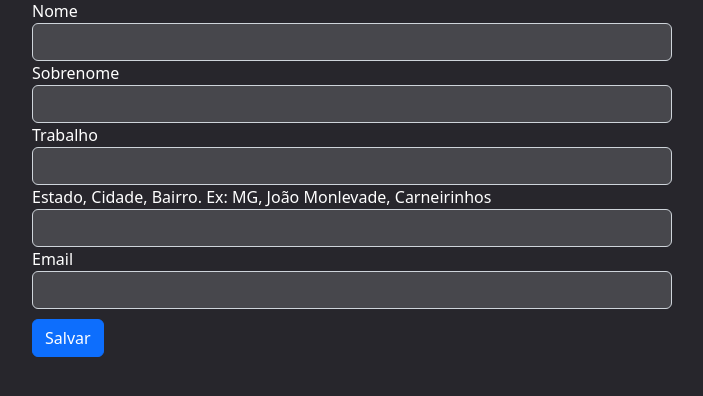
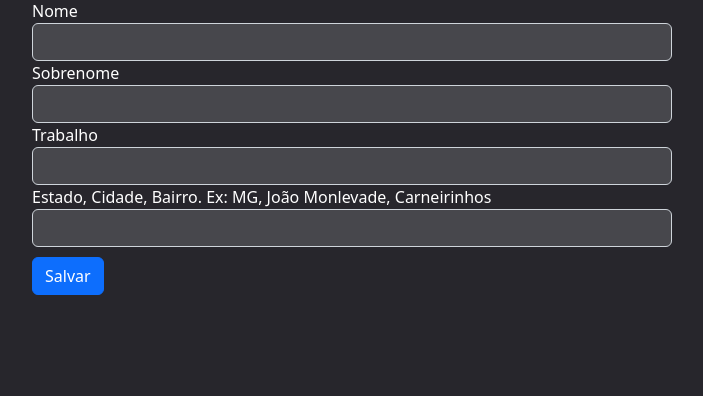
Before and after one commit to bigodom/BUSCABICO, a Flask app: page /cadastro in a window 1280 px wide. Shown: the part 199-595 px from the top of the page, without its empty margins (288-991 px from the left). Run offline with Flask 2, Linux system fonts and the light colour scheme; the visitor is signed in with stand-in values (Sample User, id 1); some libraries are stand-ins or nearby versions.

Commit message:
cadastro com o mesmo email

```diff
--- a/app.py
+++ b/app.py
@@ -239,7 +239,6 @@ def criar():
         sobrenome = request.form['sobrenome']
         trabalho = request.form['trabalho']
         endereco = request.form['endereco']
-        email = request.form['email']
 
     today = date.today()
 
@@ -255,14 +254,11 @@ def criar():
     except OperationalError as e:
         echo(f'O erro {e} ocorreu. Tente novamente.')
 
-
-
-
     confereEmail = (
         f'''
         SELECT  t.fk_uemail
         FROM    trabalhador t
-        WHERE   t.fk_uemail like '{email}'
+        WHERE   t.fk_uemail like '{session['email']}'
         '''
     )
     try:
@@ -270,12 +266,23 @@ def criar():
     except OperationalError as e:
         echo(f'O erro {e} ocorreu. Tente novamente.')
     if resultado:
-        echo("O email ja foi cadastrado.")
+        cadastro2 = (
+        f'''
+        INSERT INTO oferece
+        VALUES ('{trabalho}', '{session['email']}', 'TRUE')
+        '''
+        )
+        try:
+            execute_query(connection, cadastro2)
+        except OperationalError as e:
+            echo(f'O erro {e} ocorreu. Tente novamente.')
+        return redirect(url_for('index'))
+
     else:
         cadastroTrabalhador = (
         f'''
         INSERT INTO Trabalhador
-        VALUES ('{today}', '{nome}', '{sobrenome}', '{endereco}', '{email}')
+        VALUES ('{today}', '{nome}', '{sobrenome}', '{endereco}', '{session['email']}')
         '''
         )
         try:
@@ -285,7 +292,7 @@ def criar():
         cadastro2 = (
         f'''
         INSERT INTO oferece
-        VALUES ('{trabalho}', '{email}', 'TRUE')
+        VALUES ('{trabalho}', '{session['email']}', 'TRUE')
         '''
         )
         try:
@@ -293,13 +300,6 @@ def criar():
         except OperationalError as e:
             echo(f'O erro {e} ocorreu. Tente novamente.')
         return redirect(url_for('index'))
-
-
-
-    #cadastro = Cadastro(nome, trabalho, cidade, bairro, telefone)
-    #lista.append(cadastro)
-    flash('Email já cadastrado')
-    return redirect(url_for('cadastro'))
 
 
 @app.route('/login')
--- a/templates/cadastro.html
+++ b/templates/cadastro.html
@@ -25,10 +25,6 @@
               <label for="endereco">Estado, Cidade, Bairro. Ex: MG, João Monlevade, Carneirinhos</label>
               <input type="text" id="endereco" name="endereco" class="form-control preencher">
             </div>
-            <div class="form-group">
-              <label for="email">Email</label>
-              <input type="email" id="email" name="email" class="form-control preencher">
-            </div>
 
             <button type="submit" class="btn btn-primary btn-salvar" style="margin-top: 10px;">Salvar</button>
           </fieldset>
```
